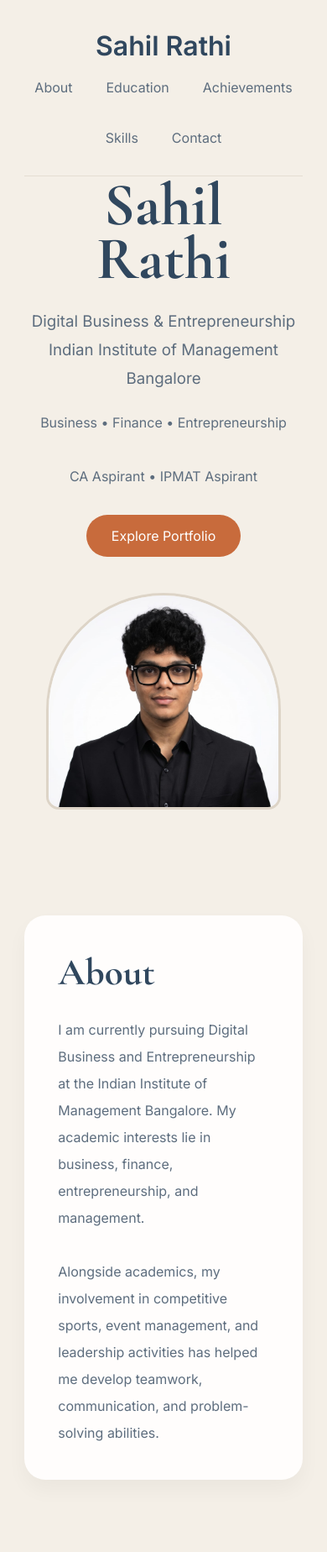
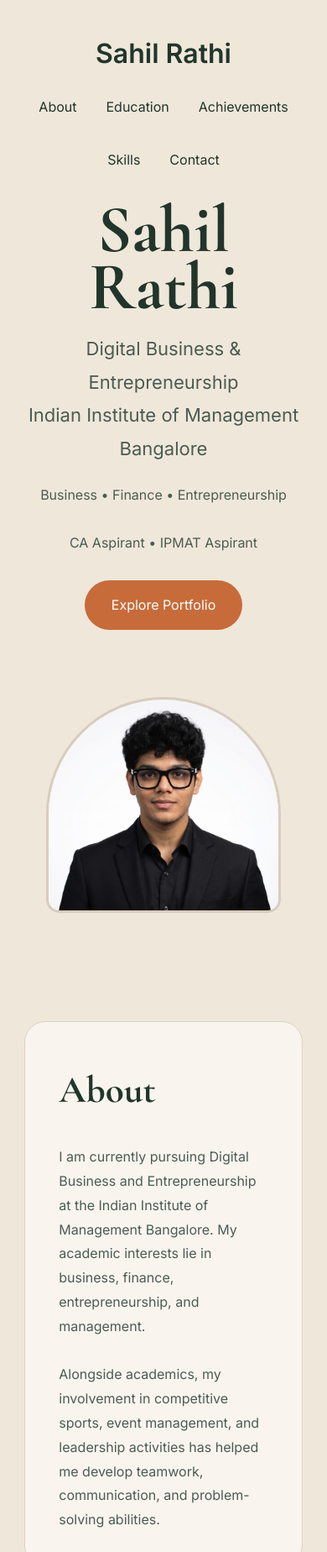
Before and after one commit to sahilrathii/sahil-rathi-resume, a plain HTML site: page index.html in a window 390 px wide. Shown: the top 1848 px of the page at 84% size. Drawn offline with nearby package versions, Linux system fonts and the light colour scheme.

Commit message:
Refactor CSS for improved layout and styling
Updated styles for body, navbar, hero section, cards, and footer. Adjusted media queries for better responsiveness.

```diff
--- a/style.css
+++ b/style.css
@@ -9,46 +9,44 @@ html{
 }
 
 body{
-    background:#F4EFE7;
-    color:#30475E;
+    background:#EFE7DA;
+    color:#21352B;
     font-family:'Inter',sans-serif;
+    line-height:1.8;
 }
 
-/* NAV */
+/* NAVBAR */
 
 nav{
     width:85%;
     margin:auto;
-
     padding:35px 0;
 
     display:flex;
     justify-content:space-between;
     align-items:center;
-
-    border-bottom:1px solid #E4DDD2;
 }
 
 .logo{
     font-size:32px;
     font-weight:700;
-    color:#30475E;
+    color:#21352B;
 }
 
 nav ul{
     list-style:none;
     display:flex;
-    gap:40px;
+    gap:35px;
 }
 
 nav a{
     text-decoration:none;
-    color:#5D6D7E;
+    color:#21352B;
     transition:.3s;
 }
 
 nav a:hover{
-    color:#C86B3C;
+    color:#C76B3A;
 }
 
 /* HERO */
@@ -70,50 +68,43 @@ nav a:hover{
 .hero h1{
     font-family:'Cormorant Garamond',serif;
 
-    font-size:110px;
+    font-size:150px;
 
-    line-height:.9;
+    line-height:.85;
 
-    color:#30475E;
+    color:#21352B;
 
-    margin-bottom:25px;
+    margin-bottom:20px;
 }
 
 .hero h3{
-    color:#5D6D7E;
+    font-size:22px;
+    font-weight:400;
 
-    line-height:1.8;
+    color:#4A5C53;
 
     margin-bottom:20px;
-
-    font-weight:400;
 }
 
 .hero p{
-    color:#5D6D7E;
-
-    line-height:2;
-
+    color:#4A5C53;
     margin-bottom:30px;
 }
 
 .profile-pic{
+    width:100%;
+    max-width:450px;
 
-    width:100%;
-    max-width:380px;
+    border-radius:220px 220px 25px 25px;
 
-    border-radius:180px 180px 20px 20px;
-
-    border:3px solid #DDD4C7;
+    border:3px solid #D8CCBC;
 }
 
 .btn{
-
-    background:#C86B3C;
-
+    background:#C76B3A;
     color:white;
 
-    padding:15px 30px;
+    padding:15px 32px;
 
     border-radius:40px;
 
@@ -123,81 +114,71 @@ nav a:hover{
 }
 
 .btn:hover{
-    background:#A9562C;
+    background:#A5552B;
 }
 
-/* ALL CARDS */
+/* SECTIONS */
 
 .card{
-
     width:85%;
-
     margin:120px auto;
 
-    background:#FFFDFC;
+    background:#F9F5EE;
 
     padding:70px;
 
     border-radius:25px;
 
-    box-shadow:
-    0 12px 25px rgba(0,0,0,.04);
+    border:1px solid #DDD1C2;
 }
 
 .card h2{
-
     font-family:'Cormorant Garamond',serif;
 
-    font-size:58px;
+    font-size:60px;
 
-    color:#30475E;
+    color:#21352B;
 
     margin-bottom:25px;
 }
 
 .card p{
-    color:#5D6D7E;
-
-    line-height:2;
+    color:#4A5C53;
 }
 
-/* EDUCATION */
+/* Education */
 
 .entry{
-
     padding:25px 0;
 
-    border-bottom:1px solid #ECE5DB;
+    border-bottom:1px solid #DDD1C2;
 }
 
 .entry h3{
-    color:#30475E;
+    color:#21352B;
+    margin-bottom:5px;
 }
 
 /* ACHIEVEMENTS */
 
 #achievements{
-
     width:85%;
-
     margin:140px auto;
 }
 
 #achievements h2{
-
     text-align:center;
 
     font-size:70px;
 
-    font-family:'Cormorant Garamond',serif;
-
-    color:#30475E;
+    color:#21352B;
 
     margin-bottom:60px;
+
+    font-family:'Cormorant Garamond',serif;
 }
 
 .grid{
-
     display:grid;
 
     grid-template-columns:
@@ -207,74 +188,78 @@ nav a:hover{
 }
 
 .small{
+    background:#F9F5EE;
 
-    background:white;
-
-    border:1px solid #ECE5DB;
+    padding:35px;
 
     border-radius:20px;
 
-    padding:35px;
+    border:1px solid #DDD1C2;
 }
 
 .small h3{
-    color:#30475E;
-    margin-bottom:10px;
-}
-
-.small p{
-    color:#5D6D7E;
+    color:#21352B;
 }
 
 /* SKILLS */
 
 .skills{
-
     display:flex;
     flex-wrap:wrap;
     gap:15px;
 }
 
 .skills span{
+    background:#F2E3D6;
 
-    background:#FAE8DF;
+    color:#C76B3A;
 
-    color:#C86B3C;
+    border:1px solid #DAB59D;
 
-    padding:12px 24px;
+    padding:12px 20px;
 
-    border-radius:40px;
-
-    border:1px solid #E9C8B7;
+    border-radius:30px;
 }
 
 /* CONTACT */
 
 #contact a{
-
-    color:#C86B3C;
-
+    color:#C76B3A;
     text-decoration:none;
 }
 
 #contact a:hover{
-    color:#A9562C;
+    color:#A5552B;
 }
 
 /* FOOTER */
 
 footer{
-
     text-align:center;
 
-    padding:80px 0;
+    padding:70px 0;
 
-    color:#5D6D7E;
+    color:#4A5C53;
 }
 
 /* MOBILE */
 
 @media(max-width:900px){
+
+    .hero{
+        grid-template-columns:1fr;
+
+        text-align:center;
+    }
+
+    .hero h1{
+        font-size:80px;
+    }
+
+    .profile-pic{
+        max-width:280px;
+        margin:auto;
+    }
 
     nav{
         flex-direction:column;
@@ -286,21 +271,6 @@ footer{
         justify-content:center;
     }
 
-    .hero{
-        grid-template-columns:1fr;
-        text-align:center;
-        gap:40px;
-    }
-
-    .hero h1{
-        font-size:72px;
-    }
-
-    .profile-pic{
-        max-width:280px;
-        margin:auto;
-    }
-
     .card{
         padding:40px;
     }
```
